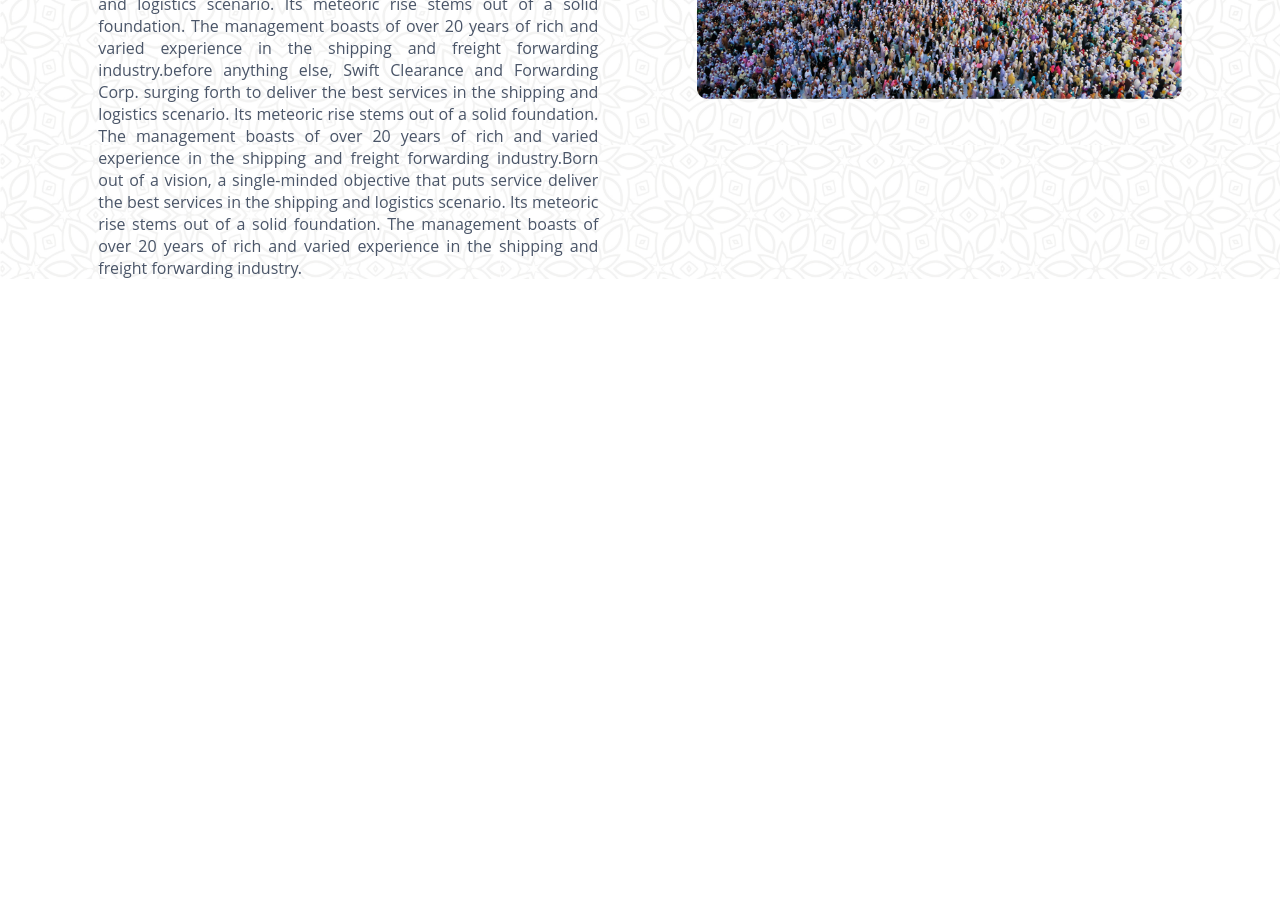
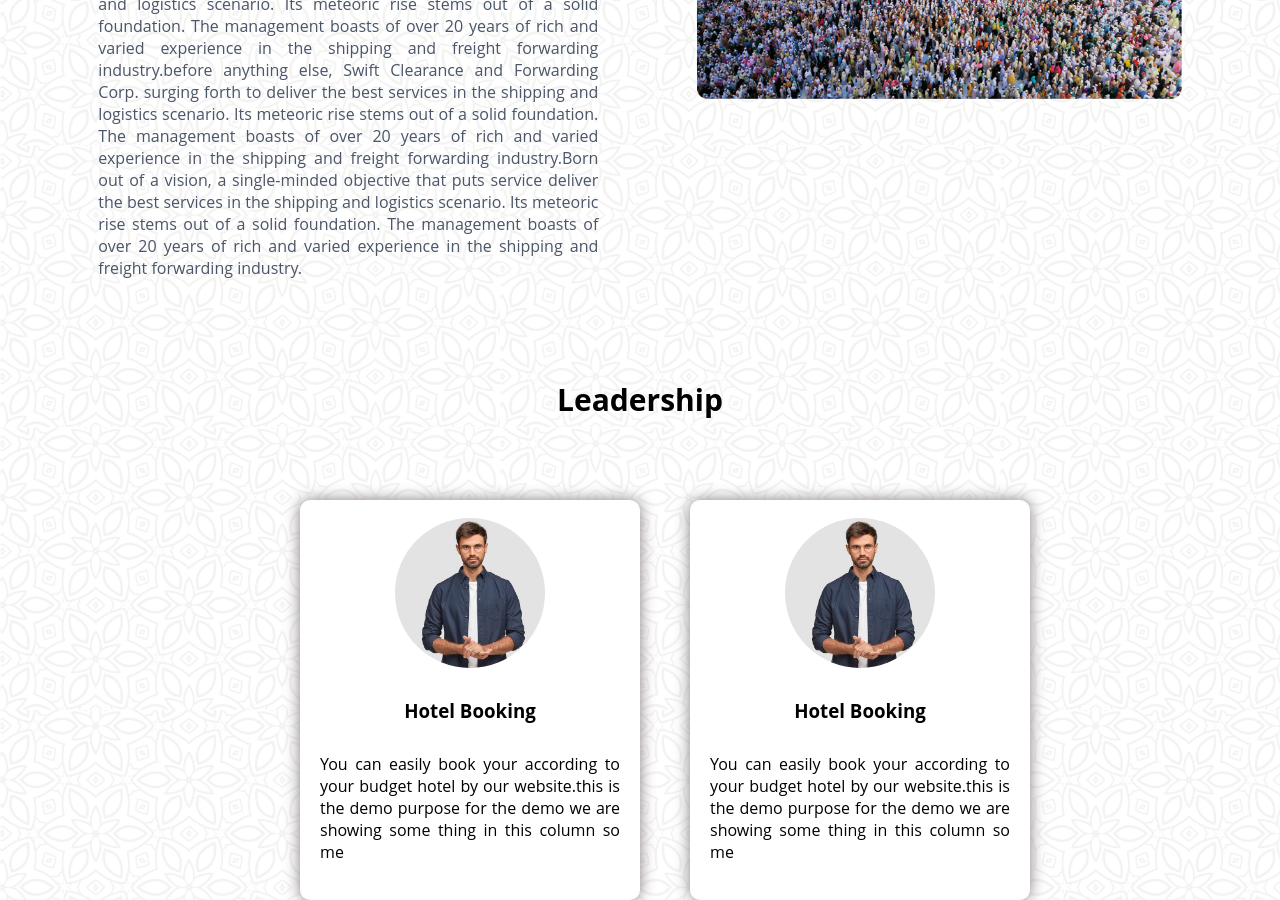
Before and after one commit to Muhsinetr/Al-amana, a plain HTML site: page About_us.html in a window 1280 px wide. Shown: the part 500-1400 px from the top of the page. Before the commit the page ends 800 px from the top, so only its background shows below. Drawn offline with Linux system fonts and the light colour scheme.

Commit message:
leadership complited

```diff
--- a/About_us.html
+++ b/About_us.html
@@ -43,7 +43,25 @@
             </div>
             <div class="img_nr"></div>
         </div>
-        <div class="leadership"></div>
+        <div class="leadership">
+            <div class="p_tag center">
+                <P>Leadership</P>
+            </div>
+            <div class="persons center">
+                <div class="person_1">
+                    <div style="background-image: url(Photo/person.png)"></div>
+                    <h3>Hotel Booking</h3>
+                    <p>You can easily book your according to your
+                        budget hotel by our website.this is the demo purpose for the demo we are showing some thing in this column so me </p>
+                </div>
+                <div class="person_1">
+                    <div style="background-image: url(Photo/person.png)"></div>
+                    <h3>Hotel Booking</h3>
+                    <p>You can easily book your according to your
+                        budget hotel by our website.this is the demo purpose for the demo we are showing some thing in this column so me </p>
+                </div>
+            </div>
+        </div>
         <div class="gallery"></div>
 
     </section>
--- a/style.css
+++ b/style.css
@@ -554,7 +554,7 @@ hr.newline{
 
 /* //////////////////////second page About us////////////////////// */
 
-
+/* ///////////header////////////*/
 
 .abu_header{
     background-color: var(--g-colour--);
@@ -570,6 +570,11 @@ hr.newline{
     background-color:rgb(88, 86, 86);
     color: white;
 }
+
+
+/* ///////////narration////////////*/
+
+
 .main_au{
     background-image: url(Photo/bc_img.png);
     padding-top: 80px;
@@ -601,3 +606,49 @@ hr.newline{
     background-position: center;
     margin-bottom: 65px;
 }
+
+/* ///////////leader////////////*/
+
+
+.p_tag{
+    margin-top: 100px;
+    text-align: center;
+    margin-bottom: 80px;
+}
+.p_tag p{
+    font-size: 30px;
+    font-weight: 700;
+}
+.persons{
+    width: 100%;
+    flex-wrap: wrap;
+}
+.persons > div{
+    width: 340px;
+    height: 400px;
+    display: flex;
+    flex-direction: column;
+    justify-content: center;
+    align-items: center;
+    margin-left: 50px;
+    background-color: white;
+    border-radius: 10px;
+    box-shadow: 0px 0px 15px #857c7c;
+}
+.person_1 div{
+    height: 150px;
+    width: 150px;
+    border-radius: 75px;
+    background-size: contain;
+    background-repeat: no-repeat;
+    background-position: center;
+    margin-bottom: 30px;
+}
+.person_1 h3{
+    margin-bottom: 10px;
+}
+.person_1 p{
+    margin: 20px;
+    text-align: justify;
+
+}
```
Also changed, not shown: Photo/person.png (added).
